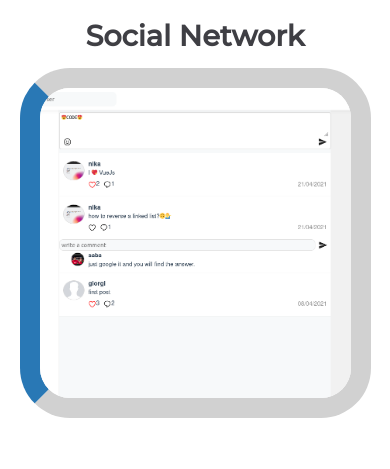
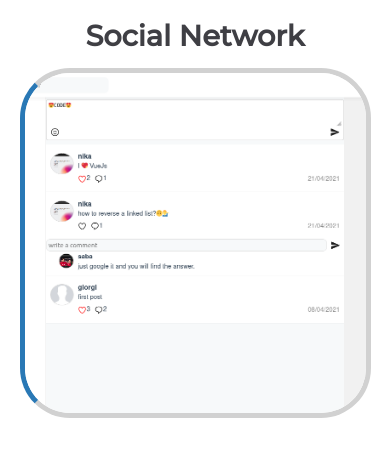
Before and after one commit to gio-oig/portfolio, a plain HTML site: page projects/index.html in a window 390 px wide. Shown: the part 160-629 px from the top of the page. Drawn offline with Linux system fonts and the light colour scheme.

Commit message:
changed projects containers border

```diff
--- a/css/_projects.scss
+++ b/css/_projects.scss
@@ -20,9 +20,9 @@ div.img_box {
 	max-width: 600px;
 	height: 350px;
 	// margin-top: 8rem;
-	border: 20px solid rgb(209, 209, 209);
+	border: 15px solid rgb(209, 209, 209);
 	border-radius: 50px;
-	border-left: 20px solid #2978b5;
+	border-left: 15px solid #2978b5;
 	overflow: hidden;
 }
 .img_box:hover img {
@@ -88,3 +88,10 @@ div.img_box:hover::before {
 // 		opacity: 1;
 // 	}
 // }
+
+@media (max-width: 400px) {
+	div.img_box {
+		border: 5px solid rgb(209, 209, 209);
+		border-left: 5px solid #2978b5;
+	}
+}
```
Also changed, not shown: css/style.css, 1 other file.
